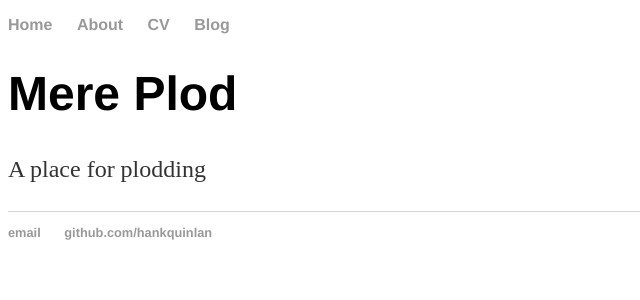
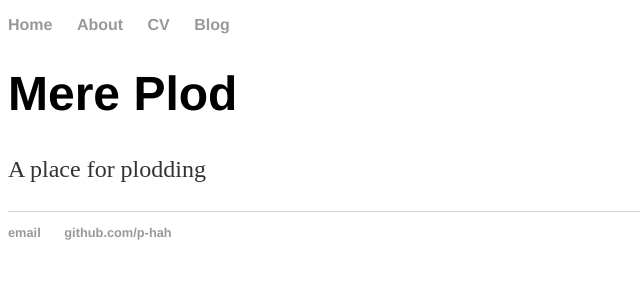
Before and after one commit to p-hah/p-hah.github.io, a Jekyll site: the page built from index.html, in a window 1280 px wide. Shown: the top 300 px of the page, without its empty margins (0-640 px from the left). Built offline with Jekyll 4.4.1, drawn with Linux system fonts in a browser that asks for light colours.

Commit message:
Update default.html

```diff
--- a/_layouts/default.html
+++ b/_layouts/default.html
@@ -22,7 +22,7 @@
 			<footer>
 	    		<ul>
 	        		<li><a href="mailto:phah@pm.me">email</a></li>
-	        		<li><a href="https://github.com/p-hah">github.com/hankquinlan</a></li>
+	        		<li><a href="https://github.com/p-hah">github.com/p-hah</a></li>
 				</ul>
 			</footer>
 		</body>
```
